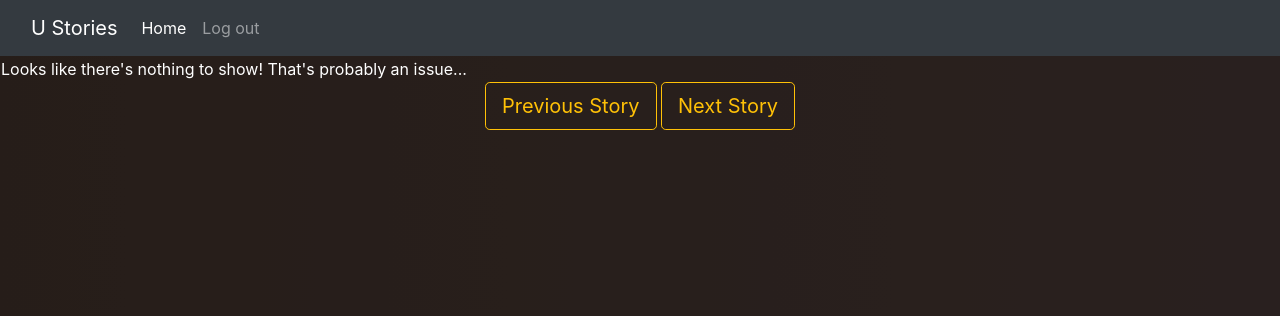
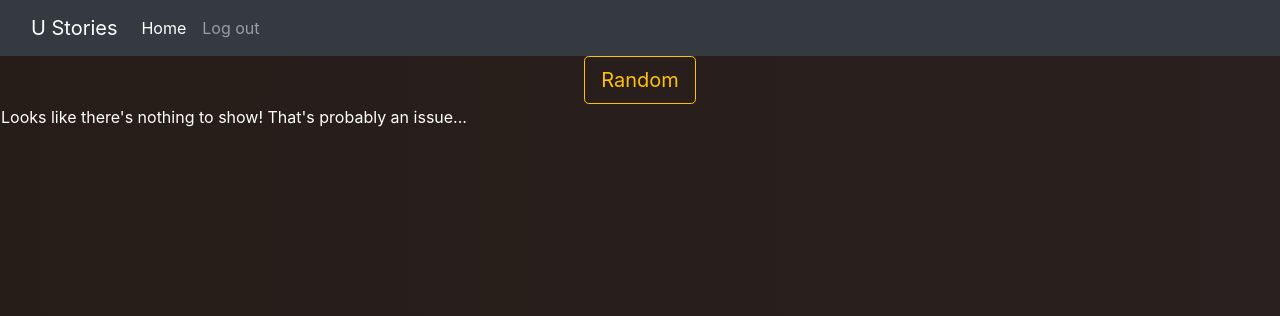
Before and after one commit to xynicole/U-Stories-Web-Dev, a Flask app: page /p/receive-story.html in a window 1280 px wide. Shown: the top 316 px of the page. Run offline with Flask 2, Linux system fonts and the light colour scheme; data that the repository does not hold is empty; some libraries are stand-ins or nearby versions.

Commit message:
switch to random button

```diff
--- a/templates/receive-story.html
+++ b/templates/receive-story.html
@@ -10,6 +10,14 @@
 
 {% block content %}
     <script type="text/javascript" src="{{ url_for('static',filename='js/choose_story.js') }}"></script>
+
+    <div class="container">
+        <div class="row">
+        <div class="col text-center">
+        <a class="btn btn-outline-warning btn-lg  bg-transparent" href="/p/write-story.html" role="button">Random</a>
+    </div>
+    </div>
+    </div>
 
     <div id="all-container">
         {% for story in story_list %}
@@ -39,13 +47,4 @@
 
     </div>
 
-      <div class="container">
-          <div class="row">
-          <div class="col text-center">
-          <a class="btn btn-outline-warning btn-lg  bg-transparent" href="/p/write-story.html" role="button">Previous Story</a>
-          <a class="btn btn-outline-warning btn-lg  bg-transparent" href="/p/receive-story.html" role="button">Next Story</a>
-      </div>
-      </div>
-      </div>
-
 {% endblock %}
```
